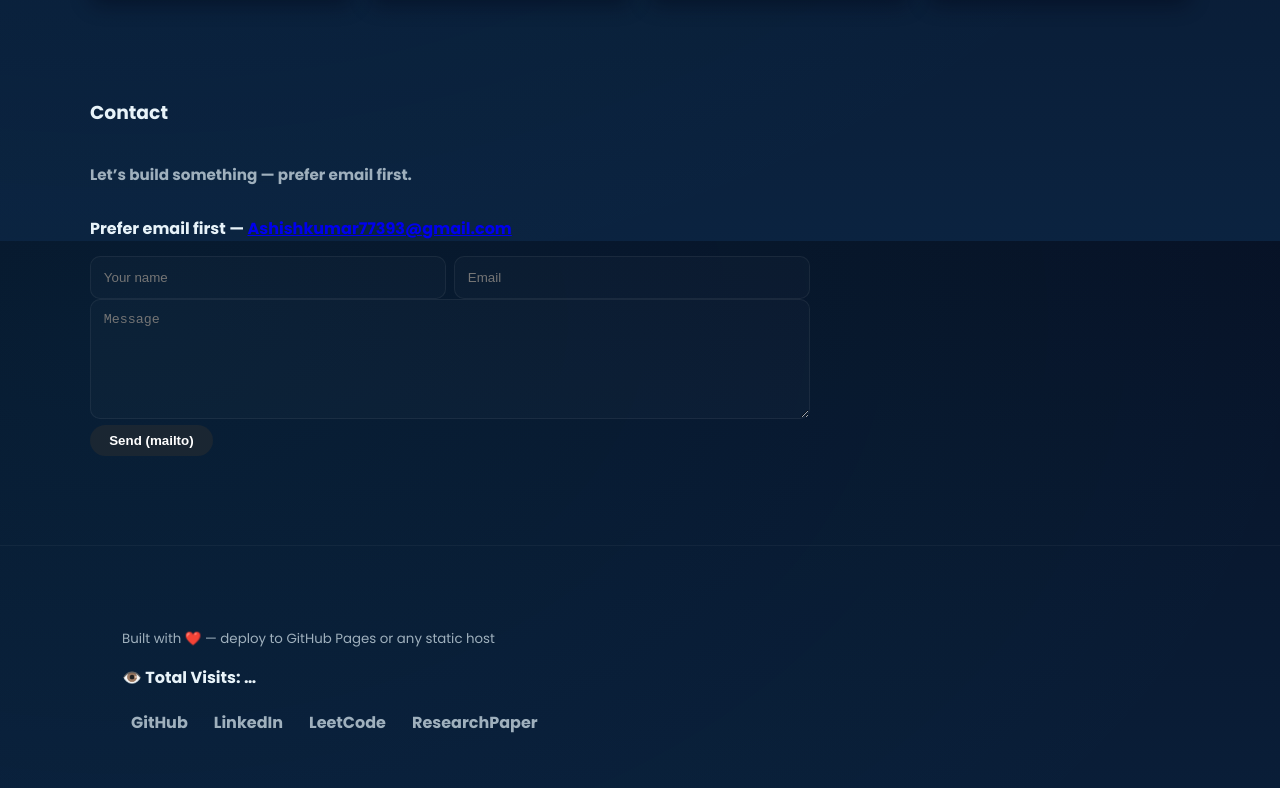
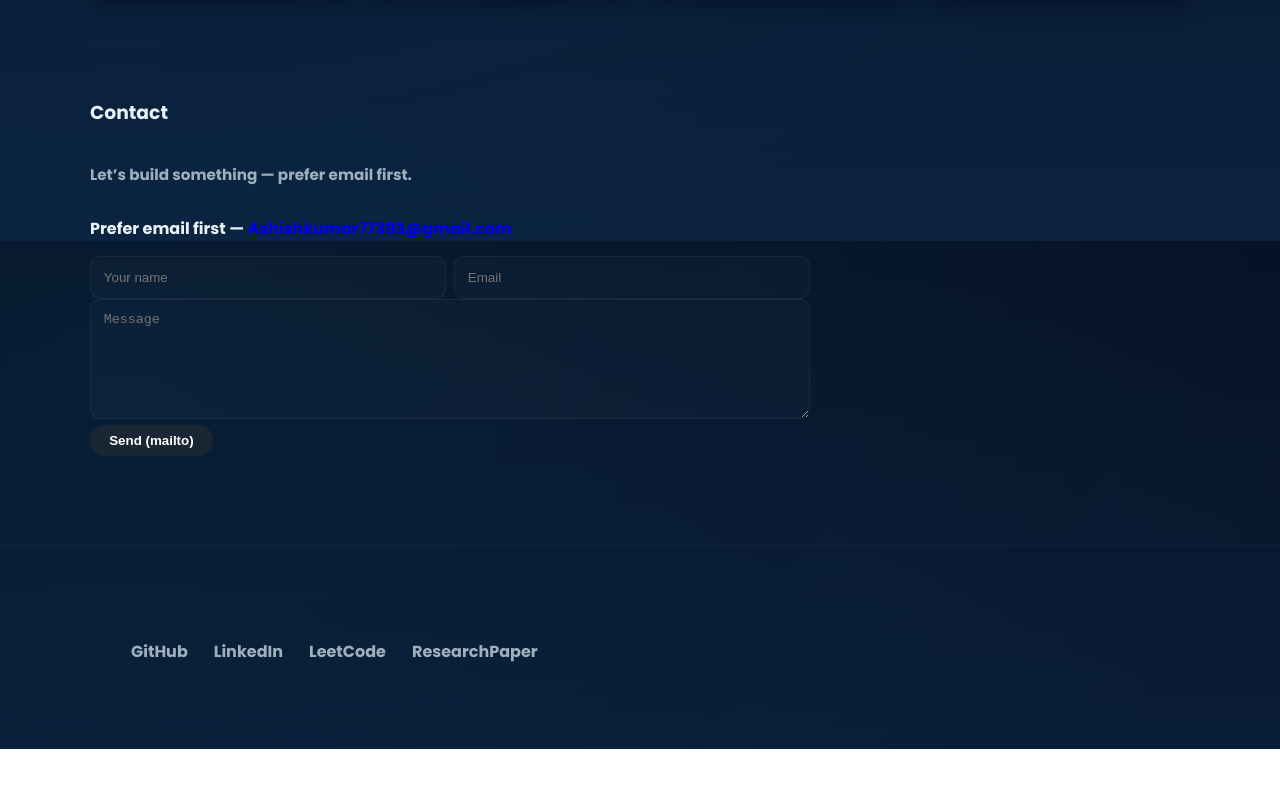
Before and after one commit to Ashish77393/Ashish_portfolio, a website: page index.html in a window 1280 px wide. Shown: the part 2959-3747 px from the top of the page. After the commit the page ends 3708 px from the top, so only its background shows below. Drawn offline with Linux system fonts and the light colour scheme.

Commit message:
Remove footer visit counter and built message
Removed visit counter and built with message from footer.

```diff
--- a/index.html
+++ b/index.html
@@ -413,11 +413,6 @@
 
     <footer class="site-footer">
       <div class="container">
-        <small>Built with ❤️ — deploy to GitHub Pages or any static host</small>
-        <!-- TOTAL VISITS COUNTER -->
-        <p class="visit-counter">
-          👁️ Total Visits: <span id="visitCount">…</span>
-        </p>
         <div class="social">
           <a
             href="https://github.com/Ashish77393"
```
